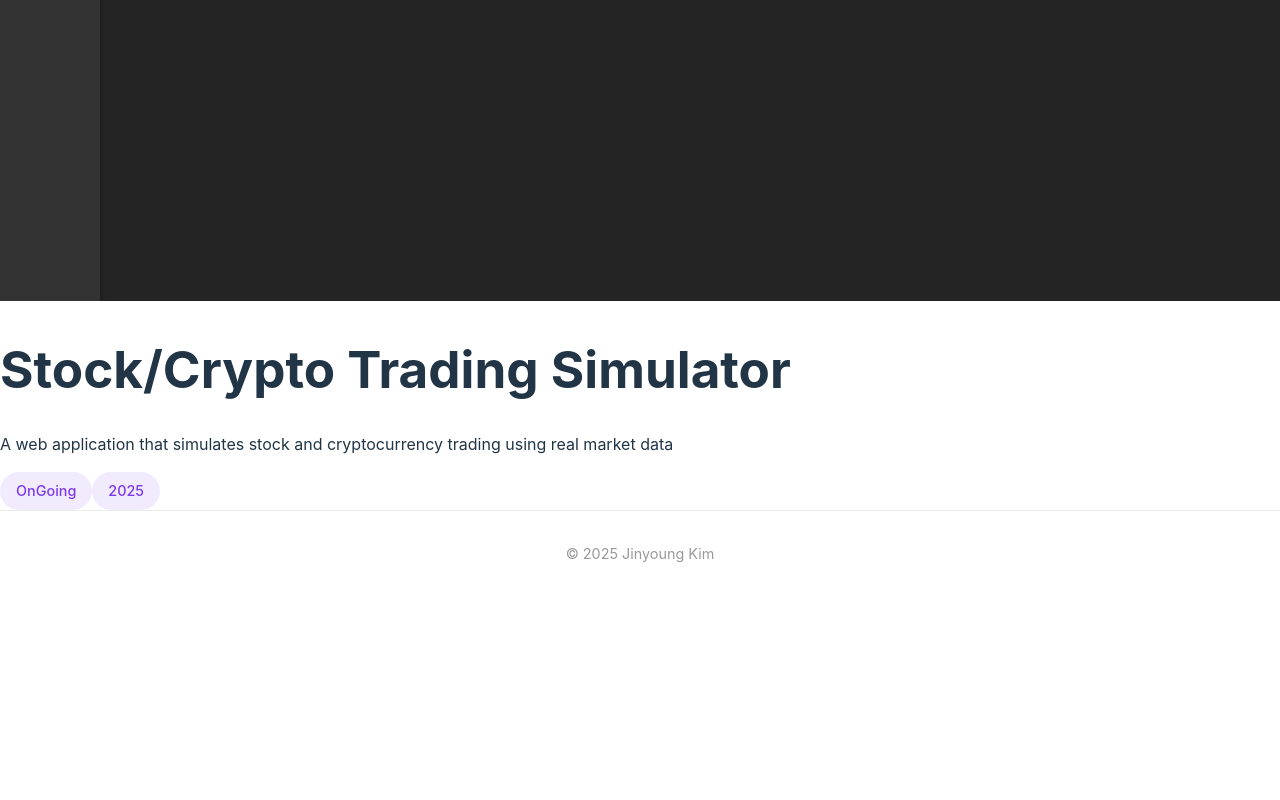
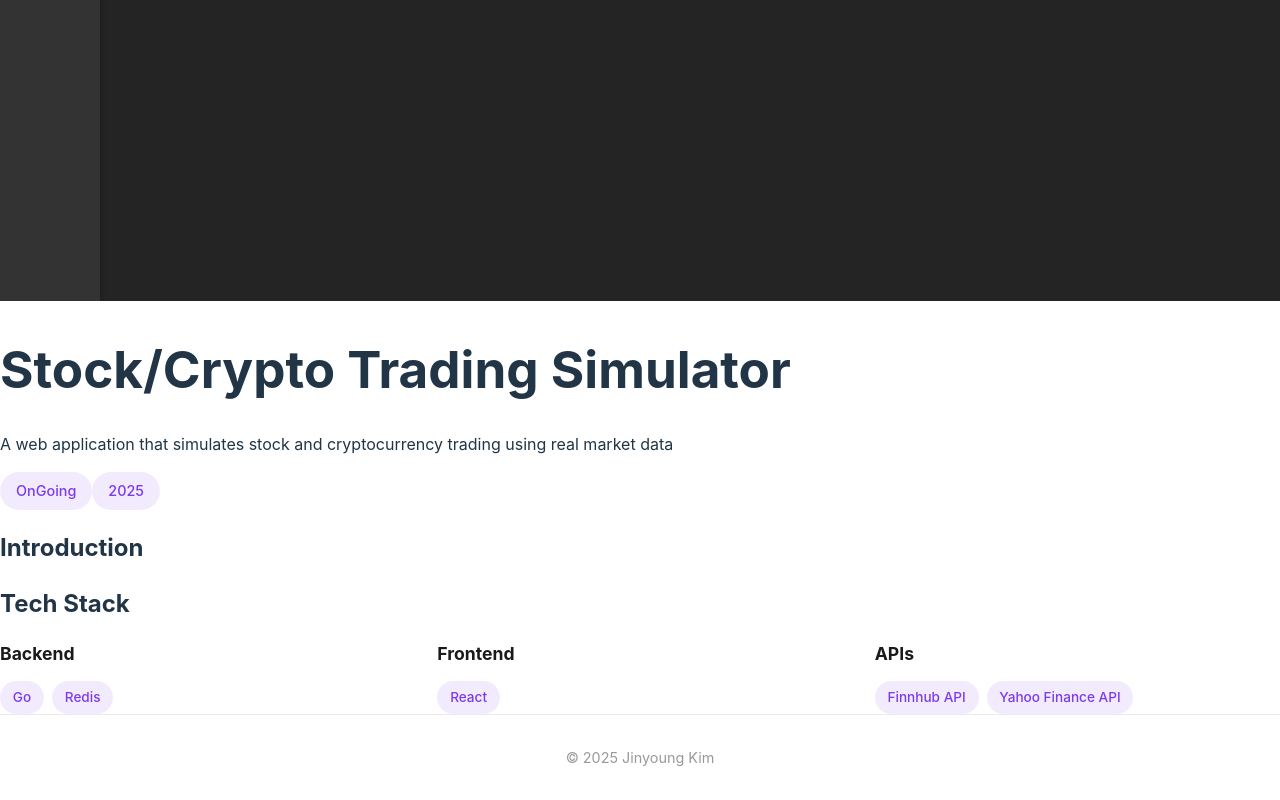
Before and after one commit to Ken1o/Portfolio-Website, a React (Vite) app: page /stock-crypto-simulator in a window 1280 px wide. Shown: the part 753-1553 px from the top of the page. Before the commit the page ends 1349 px from the top, so only its background shows below. Built offline with nearby package versions, Linux system fonts and the light colour scheme.

Commit message:
finished with basic content of stock/crypto trading sim page

```diff
--- a/src/pages/Stock.tsx
+++ b/src/pages/Stock.tsx
@@ -32,6 +32,35 @@ const StockPage: React.FC = () => {
               </div>
             </div>
           </div>
+          <section className="Stock-section">
+            <h2>Introduction</h2>
+            <p> </p>
+          </section>
+          <section className="Stock-section">
+            <h2>Tech Stack</h2>
+            <div className="tech-stack">
+              <div className="tech-category">
+                <h3>Backend</h3>
+                <div className="tech-tags">
+                  <span className="tech-tag">Go</span>
+                  <span className="tech-tag">Redis</span>
+                </div>
+              </div>
+                <div className="tech-category">
+                    <h3>Frontend</h3>
+                    <div className="tech-tags">
+                      <span className="tech-tag">React</span>
+                    </div>
+                </div>
+                <div className="tech-category">
+                    <h3>APIs</h3>
+                    <div className="tech-tags">
+                      <span className="tech-tag">Finnhub API</span>
+                      <span className="tech-tag">Yahoo Finance API</span>
+                    </div>
+                </div>
+            </div>
+          </section>
         </div>
       </main>
       <footer className="page-footer">© {year} Jinyoung Kim</footer>
```
